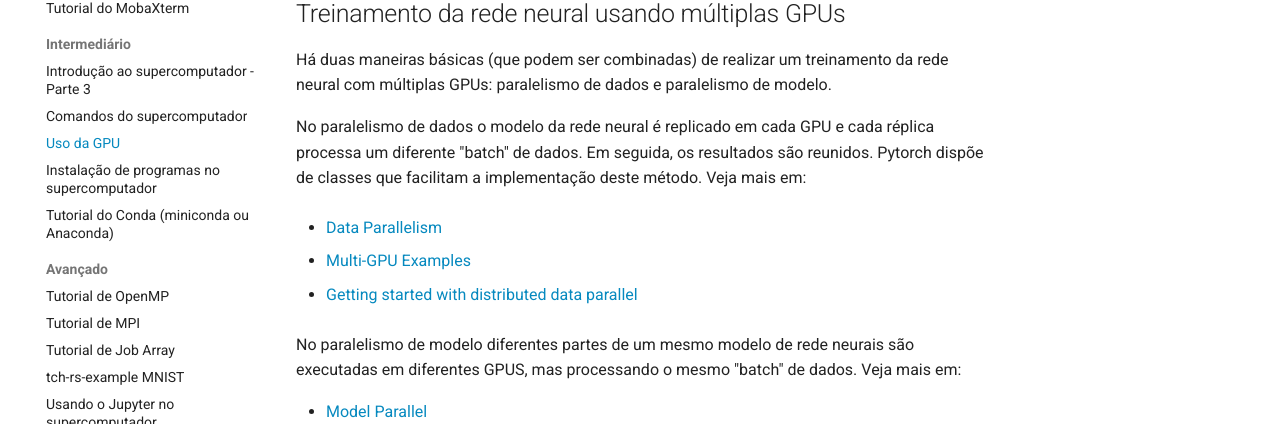
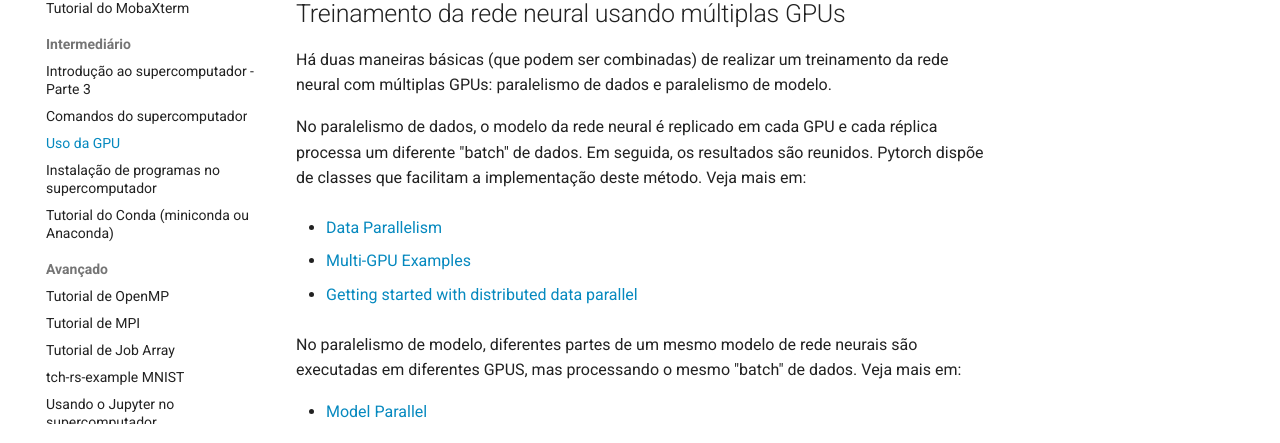
Before and after one commit to NPAD-UFRN/Tutorials, an MkDocs documentation site: the page built from docs/intermediate/gpu.md, in a window 1280 px wide and 900 px high, scrolled down 573 px. Shown: the part 407-850 px from the top of the window. Built offline with MkDocs 1.6.1 and Material for MkDocs 9.7.7, drawn with Linux system fonts in a browser that asks for light colours; comment, search, counter and statistics services are not loaded.

Commit message:
Update gpu.md

```diff
--- a/docs/intermediate/gpu.md
+++ b/docs/intermediate/gpu.md
@@ -41,7 +41,7 @@ $ conda activate gpu
 
 Há duas maneiras básicas (que podem ser combinadas) de realizar um treinamento da rede neural com múltiplas GPUs: paralelismo de dados e paralelismo de modelo.
 
-No paralelismo de dados o modelo da rede neural é replicado em cada GPU e cada réplica processa um diferente "batch" de dados. Em seguida, os resultados são reunidos. Pytorch dispõe de classes que facilitam a implementação deste método. Veja mais em:
+No paralelismo de dados, o modelo da rede neural é replicado em cada GPU e cada réplica processa um diferente "batch" de dados. Em seguida, os resultados são reunidos. Pytorch dispõe de classes que facilitam a implementação deste método. Veja mais em:
 
 - [Data Parallelism](https://pytorch.org/tutorials/beginner/blitz/data_parallel_tutorial.html)
 
@@ -49,6 +49,6 @@ No paralelismo de dados o modelo da rede neural é replicado em cada GPU e cada
 
 - [Getting started with distributed data parallel](https://pytorch.org/tutorials/intermediate/ddp_tutorial.html#getting-started-with-distributed-data-parallel)
 
-No paralelismo de modelo diferentes partes de um mesmo modelo de rede neurais são executadas em diferentes GPUS, mas processando o mesmo "batch" de dados. Veja mais em:
+No paralelismo de modelo, diferentes partes de um mesmo modelo de rede neurais são executadas em diferentes GPUS, mas processando o mesmo "batch" de dados. Veja mais em:
 
 - [Model Parallel](https://pytorch.org/tutorials/intermediate/model_parallel_tutorial.html)
```
